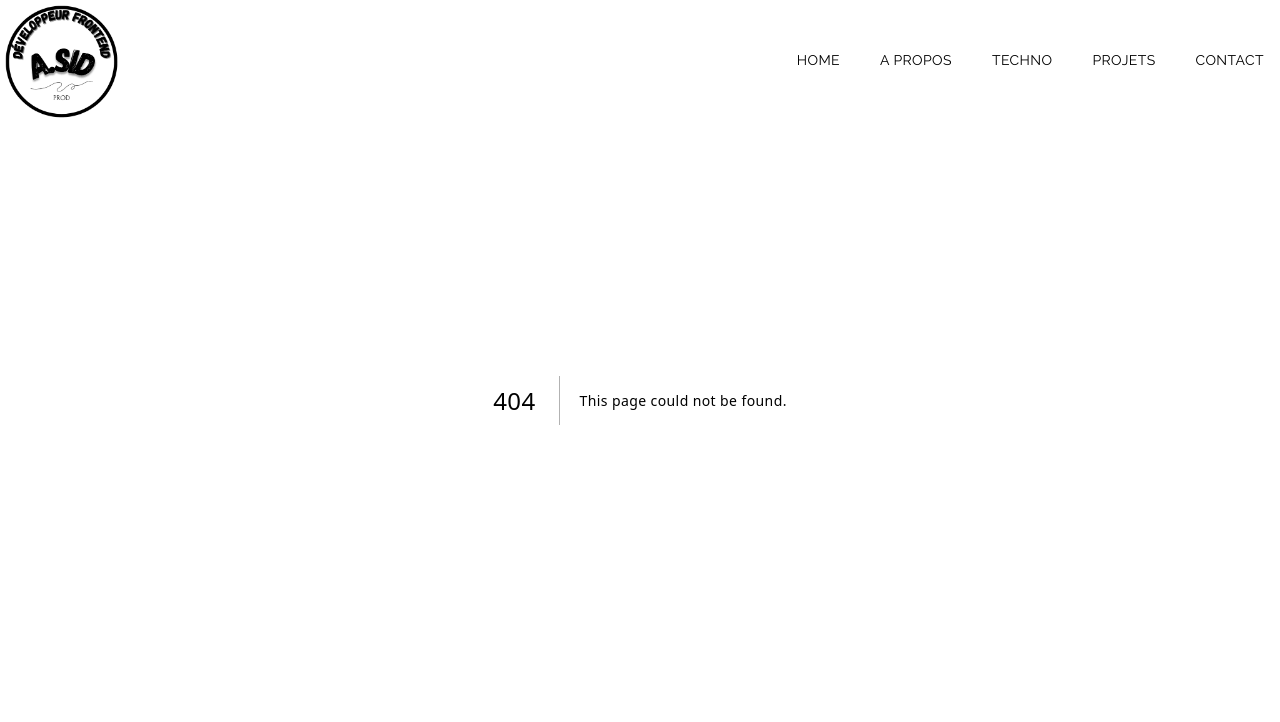
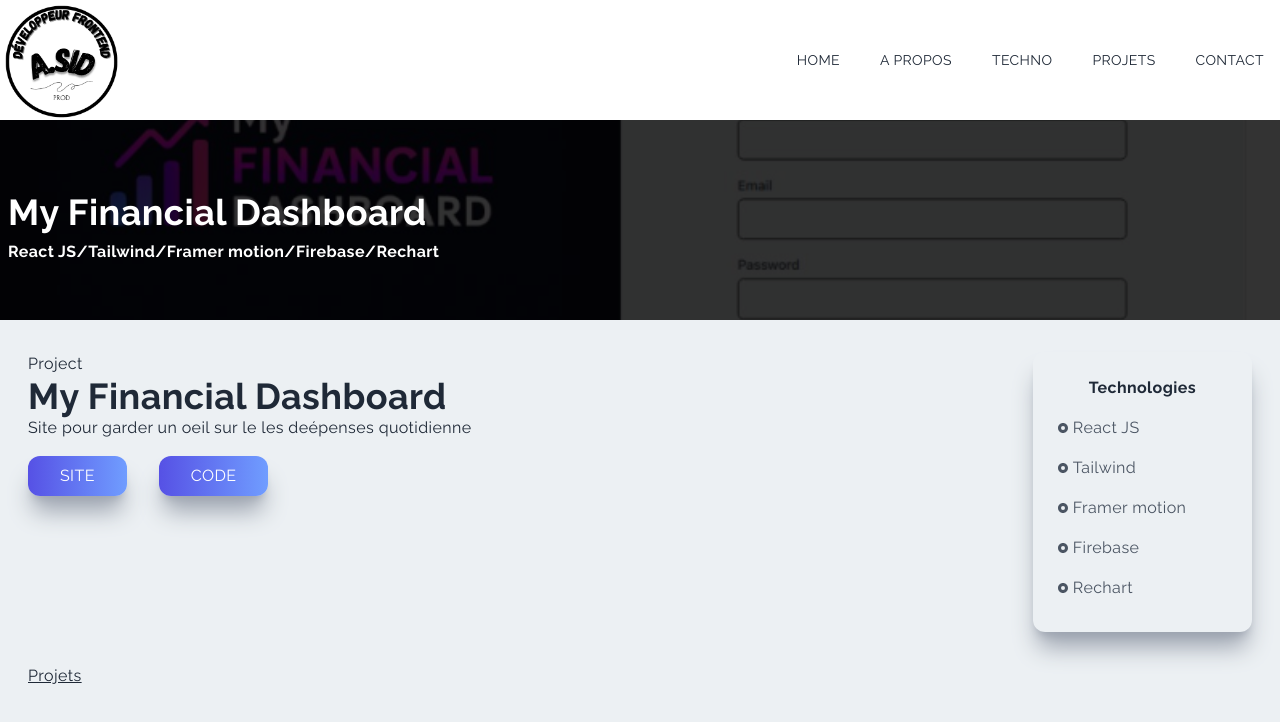
Before and after one commit to Animasso/PortofolioNext, a Next.js app: page /MyFinancial in a window 1280 px wide. Before the commit this address had no page. Shown: the top 722 px of the page. Built offline with nearby package versions, Linux system fonts and the light colour scheme.

Commit message:
add: financial project

```diff
--- a/components/Projects.jsx
+++ b/components/Projects.jsx
@@ -11,6 +11,7 @@ import ProjectBox from "./ProjectBox";
 import MoviePic from "../public/assets/projectPic/Movie.png";
 import travelPic from "../public/assets/projectPic/travel.png";
 import learnWeb from "../public/assets/projectPic/learnweb.png";
+import FinancialPic from "../public/assets/projectPic/MyFinancial.png";
 import resto from "../public/assets/projectPic/Comme-au restaurant.png";
 const Projects = () => {
   return (
@@ -27,6 +28,12 @@ const Projects = () => {
             projectName="Comme Au Restaurant"
             stack="React JS Tailwind  Framer-motion Swipper "
             projectUrl="/CommeAuResto"
+          />
+          <ProjectBox
+            pic={FinancialPic}
+            projectName="My Financial Dashboard"
+            stack="React JS Tailwind  Framer-motion Firebase Rechart "
+            projectUrl="/MyFinancial"
           />
           <ProjectBox
             pic={travelPic}
--- /dev/null
+++ b/pages/MyFinancial.jsx
@@ -0,0 +1,36 @@
+import React from "react";
+import ProjectDetail from "@/components/ProjectDetail";
+import MyFinancialPic from "../public/assets/projectPic/MyFinancial.png";
+import Head from "next/head";
+const MyFinancial = () => {
+  return (
+    <>
+      <Head>
+        <title>My Fiancial Dashboard</title>
+        <meta name="description" content="Fianacial DashBoard" />
+        <meta name="viewport" content="width=device-width, initial-scale=1" />
+        <link rel="icon" href="/favicon.ico" />
+      </Head>
+
+      <div className=" w-full">
+        <ProjectDetail
+          projetImage={MyFinancialPic}
+          projetTitle="My Financial Dashboard"
+          projetStructure=" Site pour garder un oeil sur le les deépenses quotidienne"
+          projetTech=" React JS/Tailwind/Framer motion/Firebase/Rechart"
+          projetLink="https://comme-au-restaurant.vercel.app/"
+          projetGit="https://github.com/Animasso/comme-au-restaurant"
+          techList={[
+            "React JS",
+            "Tailwind",
+            "Framer motion",
+            "Firebase",
+            "Rechart",
+          ]}
+        />
+      </div>
+    </>
+  );
+};
+
+export default MyFinancial;
```
Also changed, not shown: public/assets/projectPic/MyFinancial.png (added).
